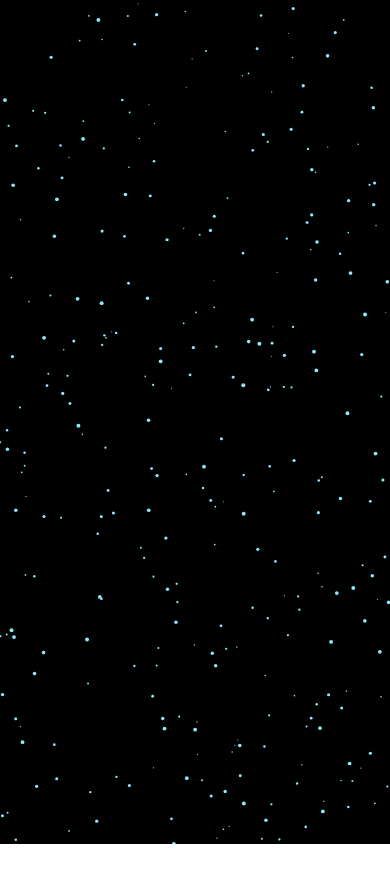
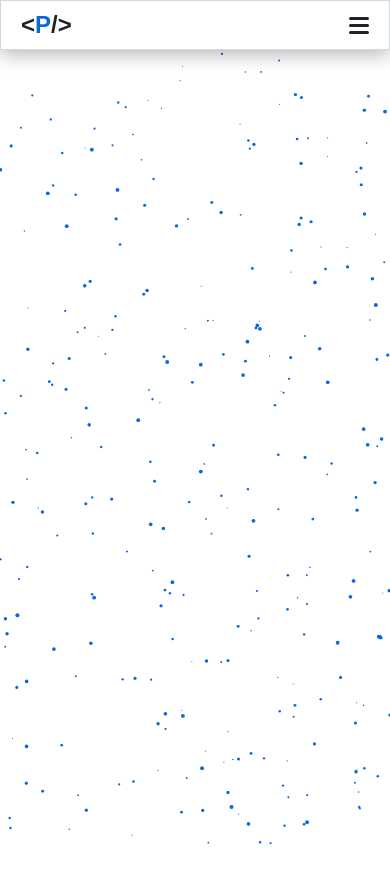
Before and after one commit to jarukit22/jarukit22.github.io, a plain HTML site: page index.html in a window 390 px wide. Shown: the top 882 px of the page. Before the commit the page ends 844 px from the top, so only its background shows below. Drawn offline with Linux system fonts and the light colour scheme.

Commit message:
Update portfolio

```diff
--- /dev/null
+++ b/css/style.css
@@ -0,0 +1,184 @@
+:root {
+    /* Light Mode */
+    --bg-color: #ffffff;
+    --text-color: #1f2328;
+    --accent-blue: #0969da;
+    --accent-green: #1a7f37;
+    --border-color: #d0d7de;
+    --header-color: #ffffff;
+}
+
+@media (prefers-color-scheme: dark) {
+    :root {
+        /* Dark Mode */
+        --bg-color: #0D1117;
+        --text-color: #C9D1D9;
+        --accent-blue: #58A6FF;
+        --accent-green: #3FB950;
+        --border-color: #30363D;
+        --header-color: rgba(13, 17, 23, 0.6);
+    }
+}
+
+* {
+    margin: 0;
+    padding: 0;
+    box-sizing: border-box;
+}
+
+html {
+    scroll-behavior: smooth;
+}
+
+body {
+    font-family: 'Kanit', sans-serif;
+    font-weight: 300;
+    /* line-height: 1.6; */
+    color: var(--text-color);
+    /* background-color: var(--bg-primary); */
+    /* transition: var(--transition); */
+}
+
+.container {
+    max-width: 1320px;
+    width: 100%;
+    margin: 0 auto;
+}
+
+header {
+    position: fixed;
+    top: 0;
+    left: 0;
+    width: 100%;
+    z-index: 1000;
+}
+
+header .container {
+    display: flex;
+    justify-content: space-between;
+    align-items: center;
+    height: 50px;
+    background-color: var(--header-color);
+    border: 1px solid var(--border-color);
+    border-radius: 10px;
+    box-shadow: 0 4px 20px rgba(0, 0, 0, 0.3);
+    padding: 0 20px;
+    margin-top: 5px;
+}
+
+.highlight {
+    color: var(--accent-blue);
+}
+
+nav ul {
+    display: flex;
+}
+
+nav ul li {
+    margin-left: 30px;
+    list-style-type: none;
+}
+
+nav ul li a {
+    color: var(--text-color);
+    text-decoration: none;
+    font-weight: 500;
+}
+
+/* nav ul li a:hover {
+    background-color: var(--accent-blue);
+    color: var(--bg-color);
+    border-radius: 5px;
+} */
+
+nav a.active {
+    color: var(--accent-blue);
+    font-weight: bold;
+    border-bottom: 2px solid var(--accent-blue);
+}
+
+.bars-btn {
+    background: none;
+    border: none;
+    outline: none;
+    padding: 0;
+    margin: 0;
+    cursor: pointer;
+    color: var(--text-color);
+    font-size: 1.5rem;
+}
+
+.menu-toggle {
+    display: none;
+}
+
+@media screen and (max-width: 768px) {
+
+    header .container {
+        border-radius: 0;
+        margin-top: 0;
+    }
+
+    nav {
+        max-height: 0;
+        overflow: hidden;
+        transition: max-height 0.3s ease-in-out;
+        position: absolute;
+        top: 60px;
+        left: 0;
+        width: 100%;
+        background-color: var(--bg-color);
+        box-shadow: 0 2px 10px rgba(0, 0, 0, 0.1);
+        border-end-end-radius: 10px;
+    }
+
+    nav.active {
+        max-height: 500px;
+        /* กำหนดให้ใหญ่พอรองรับจำนวนเมนู */
+    }
+
+    nav ul {
+        flex-direction: column;
+        padding: 10px 0;
+    }
+
+    nav ul li {
+        margin: 10px 0;
+        text-align: center;
+    }
+
+    .menu-toggle {
+        display: block;
+    }
+}
+
+.menu-toggle {
+    cursor: pointer;
+}
+
+.bar1,
+.bar2,
+.bar3 {
+    width: 20px;
+    height: 3px;
+    background-color: var(--text-color);
+    margin: 4px 0;
+    transition: 0.4s;
+    border-radius: 5px;
+}
+
+.change .bar1 {
+    transform: translate(0, 7px) rotate(-45deg);
+}
+
+.change .bar2 {
+    opacity: 0;
+}
+
+.change .bar3 {
+    transform: translate(0, -7px) rotate(45deg);
+}
+
+section {
+    height: 800px;
+}
--- a/index.html
+++ b/index.html
@@ -1,16 +1,52 @@
 <!DOCTYPE html>
 <html lang="en">
-<head>
-    <meta charset="UTF-8">
-    <meta name="viewport" content="width=device-width, initial-scale=1.0">
+  <head>
+    <meta charset="UTF-8" />
+    <meta name="viewport" content="width=device-width, initial-scale=1.0" />
     <title>Jarukit Bunraksa - Portfolio</title>
-    <link rel="stylesheet" href="background-universe.css" />
-    <link rel="stylesheet" href="style.css">
-    <script src="script.js"></script>
-</head>
-<body>
+    <link rel="stylesheet" href="css/background-universe.css" />
+    <link rel="stylesheet" href="css/style.css" />
+    <link
+      rel="stylesheet"
+      href="https://cdnjs.cloudflare.com/ajax/libs/font-awesome/6.5.0/css/all.min.css"
+    />
+  </head>
+  <body>
     <canvas id="universe"></canvas>
 
-    <script src="background-universe.js"></script>
-</body>
+    <header>
+      <div class="container">
+        <div class="logo">
+          <h2>&lt;<span class="highlight">P</span>/&gt;</h2>
+        </div>
+        <div class="nav-group">
+          <nav id="nav">
+            <ul>
+              <li><a href="#home" class="menu">หน้าแรก</a></li>
+              <li><a href="#about" class="menu">เกี่ยวกับ</a></li>
+              <li><a href="#" class="menu">ทักษะ</a></li>
+              <li><a href="#" class="menu">ประสบการณ์</a></li>
+              <li><a href="#project" class="menu">โปรเจกต์</a></li>
+              <li><a href="#contact" class="menu">ติดต่อ</a></li>
+            </ul>
+          </nav>
+          <div id="meun-btn" class="menu-toggle" onclick="menuToggle(this)">
+            <div class="bar1"></div>
+            <div class="bar2"></div>
+            <div class="bar3"></div>
+          </div>
+        </div>
+      </div>
+    </header>
+
+    <main>
+      <section id="home"></section>
+      <section id="about"></section>
+      <section id="project"></section>
+      <section id="contact"></section>
+    </main>
+
+    <script src="js/background-universe.js"></script>
+    <script src="js/script.js"></script>
+  </body>
 </html>
--- a/background-universe.js
+++ b/js/background-universe.js
@@ -1,5 +1,11 @@
 const canvas = document.getElementById("universe");
 const ctx = canvas.getContext("2d");
+
+function getCSSVariable(name) {
+  return getComputedStyle(document.documentElement)
+    .getPropertyValue(name)
+    .trim();
+}
 
 let width = (canvas.width = window.innerWidth);
 let height = (canvas.height = window.innerHeight);
@@ -20,13 +26,15 @@ for (let i = 0; i < numStars; i++) {
 
 function drawStars() {
   // พื้นหลังสีดำ
-  ctx.fillStyle = "black";
+  const bgColor = getCSSVariable("--bg-color");
+  const starColor = getCSSVariable("--accent-blue");
+  ctx.fillStyle = bgColor;
   ctx.fillRect(0, 0, width, height);
 
   stars.forEach((star) => {
     ctx.beginPath();
     ctx.arc(star.x, star.y, star.radius, 0, Math.PI * 2);
-    ctx.fillStyle = "#8be9fd";
+    ctx.fillStyle = starColor;
     ctx.fill();
 
     // เคลื่อนไหว
--- /dev/null
+++ b/js/script.js
@@ -0,0 +1,47 @@
+// Bars Button
+function menuToggle(element) {
+  element.classList.toggle("change");
+}
+
+const menuBtn = document.getElementById("meun-btn");
+const nav = document.querySelector("nav");
+
+menuBtn.addEventListener("click", () => {
+  nav.classList.toggle("active");
+});
+
+// Active meun
+document.addEventListener("DOMContentLoaded", function () {
+  const navLinks = document.querySelectorAll("#nav a");
+  const sections = document.querySelectorAll("section");
+
+  function updateActiveLink() {
+    let current = "";
+
+    sections.forEach((section) => {
+      const sectionTop = section.offsetTop;
+      const sectionHeight = section.offsetHeight;
+
+      if (pageYOffset >= sectionTop - 60) {
+        current = section.getAttribute("id");
+      }
+    });
+
+    navLinks.forEach((link) => {
+      link.classList.remove("active");
+      if (link.getAttribute("href") === "#" + current) {
+        link.classList.add("active");
+      }
+    });
+  }
+
+  window.addEventListener("scroll", updateActiveLink);
+  updateActiveLink();
+
+  navLinks.forEach((link) => {
+    link.addEventListener("click", function () {
+      navLinks.forEach((l) => l.classList.remove("active"));
+      this.classList.add("active");
+    });
+  });
+});
```
Also changed, not shown: css/background-universe.css (renamed from background-universe.css), script.js (deleted), style.css (deleted).
